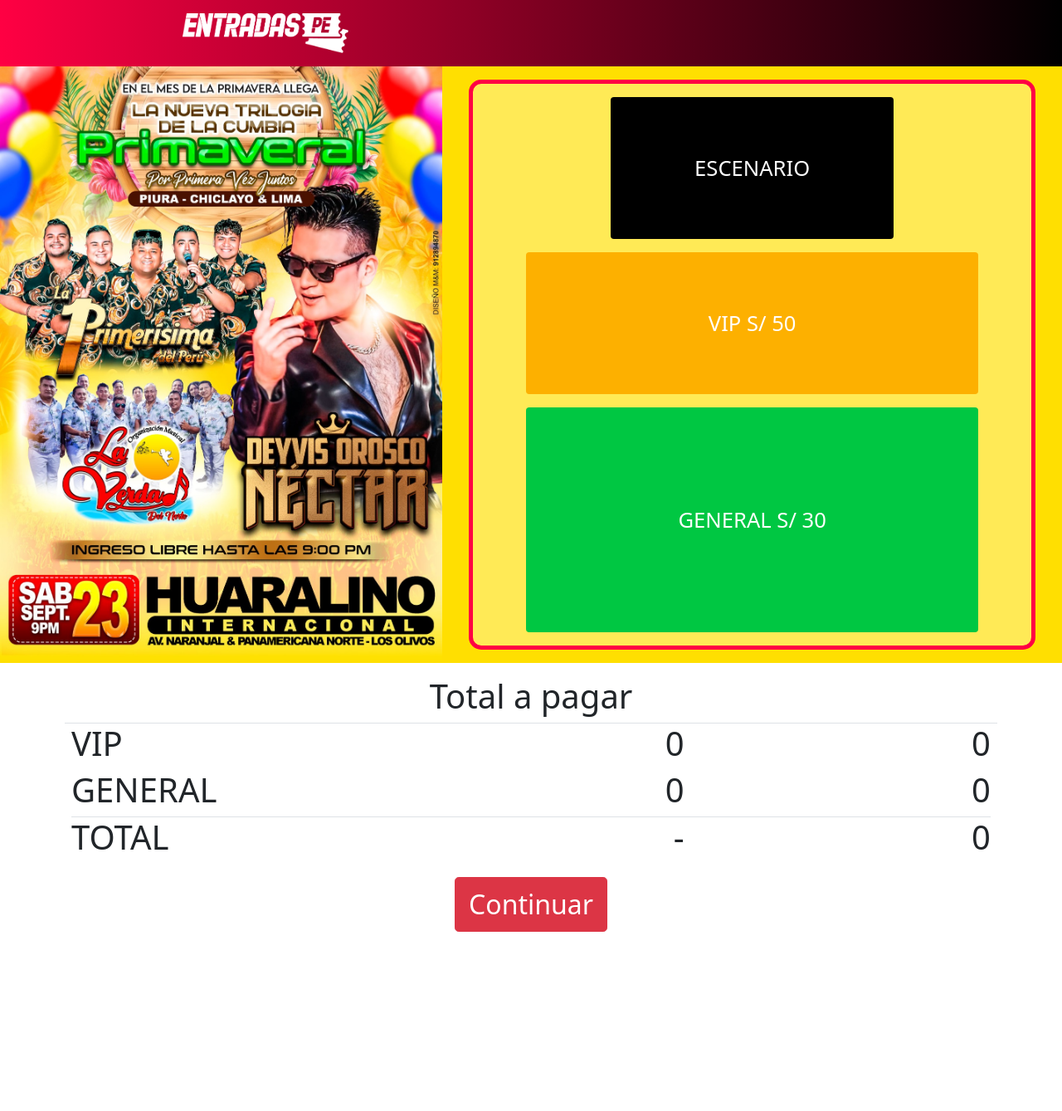
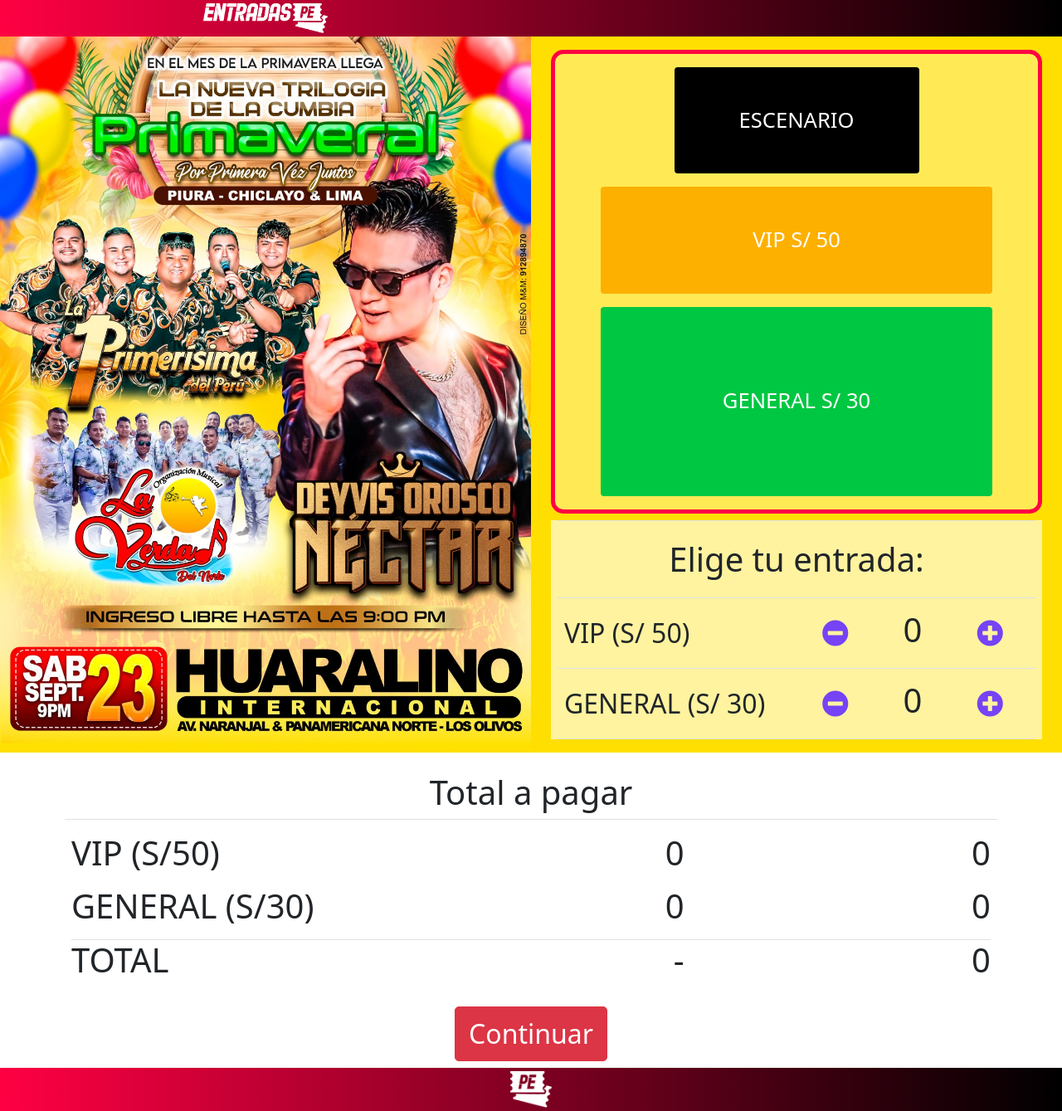
Before and after one commit to EntradasPE/webpage, a Django app: page /comprar/ in a window 1280 px wide. Shown: the whole page at 83% size. Before the commit the page ends 1123 px from the top, so only its background shows below. Run offline with Django 4.2, Linux system fonts and the light colour scheme; some libraries are stand-ins or nearby versions.

Commit message:
Update comprarPage.html

```diff
--- a/homePage/templates/comprarPage/comprarPage.html
+++ b/homePage/templates/comprarPage/comprarPage.html
@@ -21,42 +21,40 @@
         rel="stylesheet">
     <link rel="stylesheet" href="{% static 'comprarPage/styles.css' %}">
     <link rel="stylesheet" href="https://cdn.jsdelivr.net/npm/sweetalert2@10">
-        <script src="https://cdn.jsdelivr.net/npm/sweetalert2@10"></script>
 </head>
 
-    <body onload="" style="">
-        <img src="{% static 'imagenes/logosmall.png' %}" hidden />
-        <img src="{% static 'imagenes/trees.png' %}" hidden />
-        <div class="row justify-content-center align-items-center g-2 m-0 p-0">
+<body onload="">
+    <div class="justify-content-center align-items-center g-2 m-0 p-0">
         <form id="comprarForm" class="row justify-content-center align-items-center g-2 m-0 p-0" autocomplete="off"
             action="{% url 'comprarPage' %}" method="post">
             {% csrf_token %}
             <!-- Header -->
-                <div class="container-fluid row gradient-bg m-0 p-0">
-                    <div class="col-md-6 d-grid justify-content-center mt-3 mb-3">
+            <div class="container-fluid d-grid d-md-flex gradient-bg m-0 align-items-center p-0">
+                <div class="col-md-6 d-grid justify-content-center my-1">
                     <img src="{% static 'imagenes/headerlogo.png' %}"
-                            style="width: 100%; min-width: 100px; max-width: 200px; cursor: pointer;"
-                            onclick="javascript:location.reload(true)" />
+                        style="width: 100%; min-width: 100px; max-width: 150px; cursor: pointer;"
+                        onclick="javascript:window.location.reload(true)" />
                 </div>
             </div>
-                <div class="container d-grid d-md-flex p-0 m-0" style="background-color: rgba(255,223,1,180);">
             <!-- Banner -->
-                    <div class="col-12 col-md-5 m-0 p-0">
+            <div class=" container d-grid d-md-flex p-0 m-0" style="background-color: rgba(255,223,1,180);">
+                <div class="col-12 col-md-6 m-0 p-0">
                     <div class="container-fluid row m-0 p-0 overflow-hidden d-flex justify-content-center"
                         style="background: black;">
-                            <img class="p-0" id="banner-image" src="{% static 'comprarPage/images/folleto.jpg' %}"
+                        <img class="p-0" id="banner-image" src="{% static 'imagenes/folleto.jpg' %}"
                             style="width: 100%; min-width: 300px;" />
                     </div>
                 </div>
                 <!-- Zonas -->
-                    <div class="col-12 col-md-7 d-flex justify-content-center">
-                        <div class="container px-0 d-md-flex d-grid px-xxl-5 px-md-4 m-0 my-3"
+                <div class="col-12 col-md-6 d-flex m-0 p-0 justify-content-center">
+                    <div class="container px-0 d-md-flex d-grid px-xxl-4 px-md-3 m-0 my-3"
                         style="justify-content: stretch;">
                         <div class="container d-grid">
-                                <div class="container d-grid border-round-5 justify-content-stretch"
-                                    id="containerEscenario" style="background-color: #ffffff55;">
+                            <div class="container d-grid border-round-5 justify-content-stretch" id="containerEscenario"
+                                style="background-color: #ffffff55;">
                                 <div class="row justify-content-center">
-                                        <button type="button" class="btn btn-primary mt-3"
+                                    <button type="button"
+                                        class="btn btn-primary mt-3 d-grid align-items-center justify-content-center"
                                         style="width: 50%; min-height: 100px; background: black; border: none; font-size: 1.6em;">ESCENARIO</button>
                                 </div>
                                 <div class="row justify-content-center">
@@ -72,6 +70,48 @@
                                         S/ 30</button>
                                 </div>
                             </div>
+                            <div class="container d-grid mt-2" style="background-color: #ffffffa0;">
+                                <div
+                                    class="container d-flex align-items-center justify-content-center border-bottom border-top">
+                                    <h1 class="text-center text-poppins my-2">Elige tu entrada:</h1>
+                                </div>
+                                <div class="container d-flex align-items-center justify-content-center border-bottom">
+                                    <div class="col-6 col-xxl-3 d-flex align-items-center justify-content-start">
+                                        <h1 class="text-start h2 my-2">VIP (S/ 50)</h1>
+                                    </div>
+                                    <div class="col-2 col-xxl-2 d-flex align-items-center justify-content-center">
+                                        <i class="fas fa-minus-circle custom-effect"
+                                            style="font-size: 2em; color:var(--morado)"
+                                            onclick="cambiaEntradas('vip-')"></i>
+                                    </div>
+                                    <div class="col-2 col-xxl-2 d-flex align-items-center justify-content-center">
+                                        <h1 class="text-center" id="cantidadVIP">0</h1>
+                                    </div>
+                                    <div class="col-2 col-xxl-2 d-flex align-items-center justify-content-center">
+                                        <i class="fas fa-plus-circle custom-effect"
+                                            style="font-size: 2em;color:var(--morado)"
+                                            onclick="cambiaEntradas('vip+')"></i>
+                                    </div>
+                                </div>
+                                <div class="container d-flex align-items-center justify-content-center border-bottom">
+                                    <div class="col-6 col-xxl-3 d-flex align-items-center justify-content-start">
+                                        <h1 class="text-start h2 my-2">GENERAL (S/ 30)</h1>
+                                    </div>
+                                    <div class="col-2 col-xxl-2 d-flex align-items-center justify-content-center">
+                                        <i class="fas fa-minus-circle custom-effect"
+                                            style="font-size: 2em;color:var(--morado)"
+                                            onclick="cambiaEntradas('general-')"></i>
+                                    </div>
+                                    <div class="col-2 col-xxl-2 d-flex align-items-center justify-content-center">
+                                        <h1 class="text-center" id="cantidadGeneral">0</h1>
+                                    </div>
+                                    <div class="col-2 col-xxl-2 d-flex align-items-center justify-content-center">
+                                        <i class="fas fa-plus-circle custom-effect"
+                                            style="font-size: 2em;color:var(--morado)"
+                                            onclick="cambiaEntradas('general+')"></i>
+                                    </div>
+                                </div>
+                            </div>
                         </div>
                     </div>
                 </div>
@@ -79,33 +119,33 @@
             <!-- Total a pagar -->
             <div class=" container d-grid d-md-flex p-0 m-0 mt-3" style="background-color: white;">
                 <div class="container d-grid">
-                        <div class="col-12 d-flex justify-content-center align-items-center border-bottom">
+                    <div class="col-12 d-flex my-2 justify-content-center align-items-center border-bottom">
                         <h1 class="text-center">Total a pagar</h1>
                     </div>
                     <div class="container d-grid">
-                            <div class="col-12 d-flex">
+                        <div class="col-12 mt-2 d-flex">
                             <div class="col-4 d-flex">
-                                    <h1>VIP</h1>
+                                <h1>VIP (S/50)</h1>
                             </div>
                             <div class="col-4 d-flex justify-content-end">
-                                    <h1 class="text-end" id="cantidadVIP">0</h1>
+                                <h1 class="text-end" id="cantidadVIP2">0</h1>
                             </div>
                             <div class="col-4 d-flex justify-content-end">
                                 <h1 class="text-end" id="totalVIP">0</h1>
                             </div>
                         </div>
-                            <div class="col-12 d-flex">
+                        <div class="col-12 mt-2 d-flex">
                             <div class="col-4 d-flex">
-                                    <h1>GENERAL</h1>
+                                <h1>GENERAL (S/30)</h1>
                             </div>
                             <div class="col-4 d-flex justify-content-end">
-                                    <h1 class="text-end" id="cantidadGeneral">0</h1>
+                                <h1 class="text-end" id="cantidadGeneral2">0</h1>
                             </div>
                             <div class="col-4 d-flex justify-content-end">
                                 <h1 class="text-end" id="totalGeneral">0</h1>
                             </div>
                         </div>
-                            <div class="col-12 d-flex border-top">
+                        <div class="col-12 my-2 d-flex border-top">
                             <div class="col-4 d-flex">
                                 <h1>TOTAL</h1>
                             </div>
@@ -134,18 +174,18 @@
                     <div class="mt-3 text-poppins-500">
                         <label for="inputCelular" class="form-label" style="font-size: 1.5em;"><i
                                 class="fas fa-mobile-alt"></i>&nbsp;Celular</label>
-                            <input type="number" class="form-control text-center" id="inputCelular"
-                                aria-describedby="celularHelp" onfocusout="enviarCodigoSMS()">
-                            <div id="celularHelp" class="form-text">Se enviara un codigo de validacion al celular
-                                ingresado.
+                        <input type="text" class="form-control text-center" id="inputCelular" maxlength="9"
+                            inputmode="numeric" aria-describedby="celularHelp" onkeyup="enviarCodigoSMS(event)">
+                        <div id="celularHelp" class="form-text">Se enviara un mensaje de texto, con un codigo de
+                            validacion al celular ingresado.
                         </div>
                     </div>
 
                     <div class="mt-3 text-poppins-500 d-none" id="containerDNI">
                         <label for="inputDNI" class="form-label" style="font-size: 1.5em;"><i
                                 class="fas fa-id-card"></i>&nbsp;DNI</label>
-                            <input type="number" class="form-control text-center" id="inputDNI"
-                                aria-describedby="dniHelp" onfocusout="verificarDNI()">
+                        <input type="text" class="form-control text-center" id="inputDNI" aria-describedby="dniHelp"
+                            inputmode="numeric" maxlength="8" onkeyup="verificarDNI(event)">
                         <div id="dniHelp" class="form-text">Se verificara su DNI con el codigo unico de
                             verificacion.
                         </div>
@@ -153,27 +193,19 @@
 
                     <div class="mt-3 text-poppins-500 d-none" id="containerNombre">
                         <label for="inputNombre" class="form-label" style="font-size: 1.5em;"><i
-                                    class="fas fa-signature"></i>&nbsp;Nombre</label>
+                                class="fas fa-signature"></i>&nbsp;Nombres y Apellidos</label>
                         <input type="text" class="form-control text-center" id="inputNombre"
-                                aria-describedby="nombreHelp">
+                            aria-describedby="nombreHelp" onkeyup="convertirMayusculas('inputNombre')">
                         <div id="nombreHelp" class="form-text">Ingresar su nombre como figura en su DNI.
-                            </div>
-                        </div>
-
-                        <div class="mt-3 text-poppins-500 d-none" id="containerApellido">
-                            <label for="inputApellido" class="form-label" style="font-size: 1.5em;"><i
-                                    class="fas fa-signature"></i>&nbsp;Apellido</label>
-                            <input type="text" class="form-control text-center" id="inputApellido"
-                                aria-describedby="apellidoHelp">
-                            <div id="apellidoHelp" class="form-text">Ingresar su apellido como figura en su DNI.
                         </div>
                     </div>
 
                     <div class="mt-3 text-poppins-500 d-none" id="containerPIN">
                         <label for="inputPIN" class="form-label" style="font-size: 1.5em;"><i
-                                    class="fas fa-key"></i>&nbsp;PIN secreto</label>
+                                class="fas fa-key"></i>&nbsp;PIN
+                            secreto</label>
                         <input type="text" class="form-control text-center" id="inputPIN" aria-describedby="pinHelp"
-                                onchange="verificarPIN()">
+                            inputmode="numeric" onkeyup="filtrarNumeros('inputPIN')">
                         <div id="pinHelp" class="form-text">Debe recordar su PIN de seguridad por cualquier
                             incoveniente.
                         </div>
@@ -183,78 +215,97 @@
                         <button type="button" class="btn btn-danger btn-lg" style="font-size: 2em;" id="buttonPagar"
                             disabled onclick="generarCompra()">Generar compra</button>
                     </div>
-                <!-- Footer -->
-                <div class="container m-0 p-0 mt-3">
-                    <div class="container-fluid row gradient-bg m-0 d-flex">
-                        <div class="col-xxl-3 col-12 d-xxl-grid d-none justify-content-center mt-3 mb-3 align-items-center"
-                            style="border-style: solid; border-left: 0px; border-top: 0px;border-bottom: 0px;  border-color: white; ">
-                            <img src="{% static 'homePage/images/logosmallwhite.png' %}"
-                                style="width: 100%; min-width: 100px; max-width: 200px; cursor: pointer;"
-                                onclick="javascript:location.reload(true)" />
+
+
+                    <!-- HIDDEN -->
+                    <div class="container" hidden>
+                        <div class="containeriText">Numero de contacto</div>
+                        <div class="containerInput1">
+                            <p>+51</p>
+                            <input type="text" placeholder="Numero de contacto" maxlength="9" pattern="[0-9]{9}"
+                                id="celular" name="celular" inputmode="numeric" onfocusout="enviarSMS()">
+                            <button type="button" id="buttonSMS" onclick="enviarSMS()">Validar</button>
+                            <button type="button" id="buttonSMSenEspera">Validar</button>
+                        </div>
+                        <div class="containerInput1" id="containerCodigo">
+                            <p></p>
+                            <input type="text" placeholder="Codigo de validacion" maxlength="8" pattern="[A-Z0-9]{8}"
+                                value="{{ codigo }}" id="codigo" name="codigo" inputmode="text">
+                            <button type="button" id="buttonValidar" onclick="enviarCodigo()">Verificar</button>
+                        </div>
+                        <div class="containerInput1" id="containerCodigoWhatsapp">
+                            <p>+51</p>
+                            <input type="text" placeholder="Numero de whatsapp" maxlength="9"
+                                onkeypress="return soloNumeros(event)" inputmode="numeric">
+                            <button type="button">Validar</button>
+                        </div>
+                        <div class="containeriText2">Tu numero de whastapp puede ser el mismo de contacto</div>
+
+                        <div class="containeriText">Documento personal</div>
+                        <div class="containerInput2">
+                            <input type="radio" id="DNI" name="Documento" value="DNI" checked
+                                onchange="documentoSeleccionado(this)">
+                            <label for="DNI">DNI</label>
+                            <input type="radio" id="CE" name="Documento" value="CE"
+                                onchange="documentoSeleccionado(this)">
+                            <label for="CE">Carnet Extranjeria</label>
+                            <input type="radio" id="Pass" name="Documento" value="Pass"
+                                onchange="documentoSeleccionado(this)">
+                            <label for="Pass">Pasaporte</label>
+                        </div>
+                        <div class="containerInput3">
+                            <input type="text" placeholder="Ingresa tu documento" maxlength="8" id="dni" name="dni"
+                                inputmode="numeric">
+                        </div>
+                        <div class="containeriText">Nombres y apellidos completos</div>
+                        <div class="containerInput3">
+                            <input type="text" placeholder="Nombres y apellidos" oninput="uppercase(event)"
+                                maxlength="50" id="nombre" name="nombre">
+                        </div>
+                        <div class="containeriText">Pin secreto de seguridad</div>
+                        <div class="containerInput3">
+                            <input type="text" inputmode="numeric" placeholder="Codigo de 6 a 10 digitos" maxlength="10"
+                                minlength="6" id="pin" name="pin">
+                        </div>
+                        <div class="containeriText3">
+                            <p>NUNCA COMPARTIR EL PIN SECRETO DE SEGURIDAD</p>
+                        </div>
+                        <div class="containerInput4">
+                            <input type="checkbox" id="Privacidad">
+                            <label for="Privacidad">Declaro que he leido y acepto los <a href="">terminos,
+                                    condiciones y
+                                    politica de
+                                    privacidad</a> de Entradas.pe</label>
                         </div>
 
-                        <div class="col-xxl-3 col-md-4 col-12 d-xxl-grid justify-content-center mt-3 mb-3">
-                            <div class="container d-flex justify-content-center ">
-                                <h1 class="text-poppins text-white text-center" style="font-size: 1.8em;">Conócenos</h1>
-                            </div>
-                            <div class="container d-grid">
-                                <a name="" id="" class="table-hover text-poppins-300 text-white text-center" href="/"
-                                    role="button" style="font-size: 1.2em;">
-                                    &nbsp;Acerca de nosotros&nbsp;
-                                </a>
-                                <a name="" id="" class="table-hover text-poppins-300 text-white text-center" href="/"
-                                    role="button" style="font-size: 1.2em; ">
-                                    &nbsp;Preguntas frecuentes&nbsp;
-                                </a>
-                                <a name="" id="" class="table-hover text-poppins-300 text-white text-center" href="/"
-                                    role="button" style="font-size: 1.2em; ">
-                                    &nbsp;Términos y condiciones&nbsp;
-                                </a>
-                                <a name="" id="" class="table-hover text-poppins-300 text-white text-center" href="/"
-                                    role="button" style="font-size: 1.2em;">
-                                    &nbsp;Pólitica de privacidad&nbsp;
-                                </a>
-                            </div>
+                        <div class="containerInput4">
+                            <input type="checkbox" id="Spam">
+                            <label for="Spam">Autorizo que Entradas.pe me envie informacion sobre eventos,
+                                promociones y
+                                encuentras.</label>
                         </div>
 
-                        <div class=" col-xxl-3 col-md-4 col-12  d-xxl-grid justify-content-center mt-3 mb-3" style="">
-                            <div class="container d-flex justify-content-center">
-                                <h1 class="text-poppins text-white text-center" style="font-size: 1.8em;">Contáctanos
-                                </h1>
-                            </div>
-                            <div class="container d-flex p-0">
-                                <a name="" id="" class="col-4 table-hover text-poppins-300 text-white text-center"
-                                    href="/" role="button" style="font-size: 4em; text-decoration: none;">
-                                    <i class="fab fa-whatsapp"></i>
-                                </a>
-                                <a name="" id="" class="col-4 table-hover text-poppins-300 text-white text-center"
-                                    href="/" role="button" style="font-size: 4em; text-decoration: none;">
-                                    <i class="fab fa-telegram-plane"></i>
-                                </a>
-                                <a name="" id="" class="col-4 table-hover text-poppins-300 text-white text-center"
-                                    href="/" role="button" style="font-size: 4em; text-decoration: none;">
-                                    <i class="fas fa-envelope"></i>
-                                </a>
-
-                            </div>
-                        </div>
-
-                        <div class=" col-xxl-3 col-md-4 col-12 d-xxl-grid justify-content-center mt-3 mb-3" style="">
-                            <div class="container d-flex justify-content-center">
-                                <h1 class="text-poppins text-white text-center" style="font-size: 1.8em;">Reclamaciones
-                                </h1>
-                            </div>
-                            <div class="container d-flex p-0 w-100 justify-content-center">
-                                <img class="w-75" style="max-width: 300px;"
-                                    src="{%static 'homePage/images/libro.png'%}" />
+                        <div class="containerInput5">
+                            <button type="button" id="buttonOpcionales" onclick="datosOpcionales()">Agregar datos
+                                opcionales
+                                de
+                                seguridad</button>
+                            <button type="button" id="buttonContinuar_2" onclick="continuar()">Continuar</button>
+                            <button type="button" id="buttonContinuar_1">Datos guardados</button>
                         </div>
                     </div>
                 </div>
             </div>
+            <!-- Footer -->
+            <div class="container-fluid d-grid d-md-flex gradient-bg m-0 mt-2 align-items-center p-0">
+                <div class="col-md-12 d-grid justify-content-center my-1">
+                    <img src="{% static 'imagenes/footerlogo.png' %}"
+                        style="width: 100%; min-width: 50px; max-width: 50px; cursor: pointer;"
+                        onclick="javascript:window.location.reload(true)" />
+                </div>
+            </div>
         </form>
     </div>
-
-
     <script src="https://cdn.jsdelivr.net/npm/sweetalert2@11"></script>
     <script src="https://code.jquery.com/jquery-3.5.1.js"
         integrity="sha256-QWo7LDvxbWT2tbbQ97B53yJnYU3WhH/C8ycbRAkjPDc=" crossorigin="anonymous"></script>
```
Lines whose indentation alone changed are shown as unchanged.
